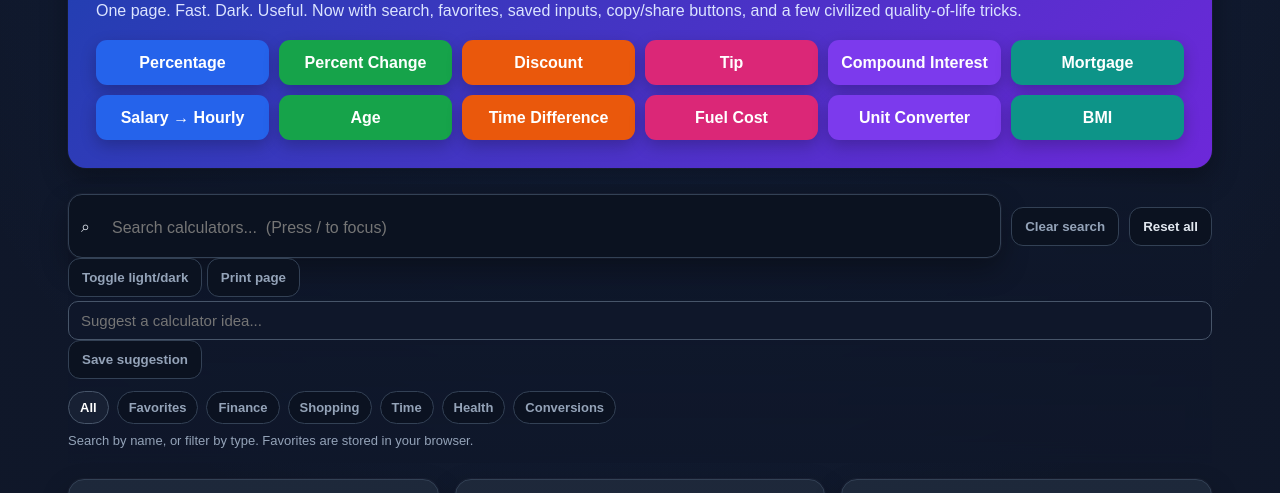
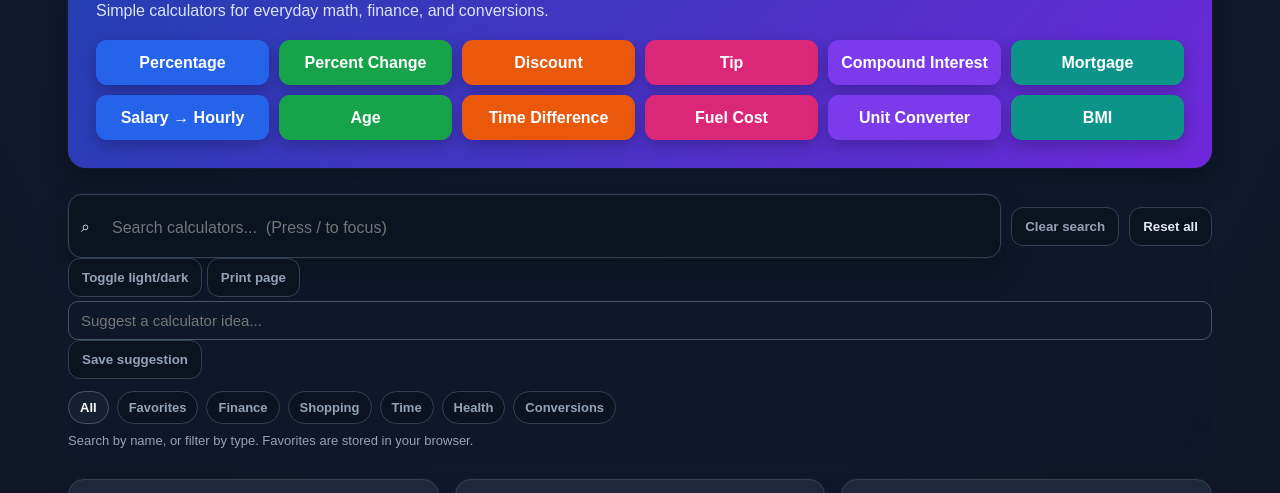
Before and after one commit to calcbasetools-spec/calcbase, a plain HTML site: page index.html in a window 1280 px wide. Shown: the part 123-616 px from the top of the page. Drawn offline with Linux system fonts and the light colour scheme.

Commit message:
Update index.html

```diff
--- a/index.html
+++ b/index.html
@@ -514,7 +514,7 @@ body.light .hero p{color:#eef2ff;}
 
 <div class="hero">
 <h1>Calculator Hub Pro</h1>
-<p>One page. Fast. Dark. Useful. Now with search, favorites, saved inputs, copy/share buttons, and a few civilized quality-of-life tricks.</p>
+<p>Simple calculators for everyday math, finance, and conversions.</p>
 
 <div class="quick-links">
 <a href="#percentage">Percentage</a>
```
